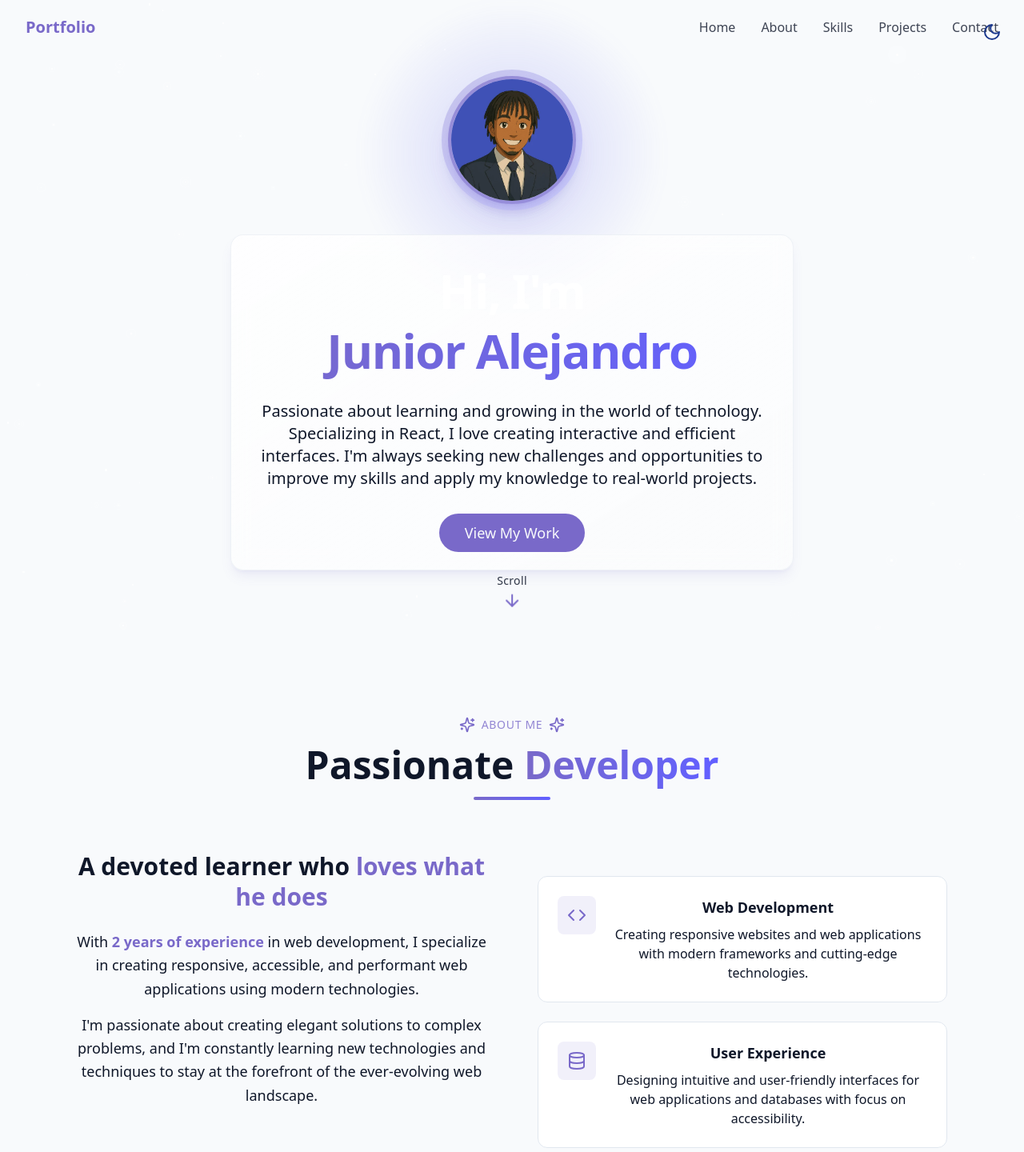
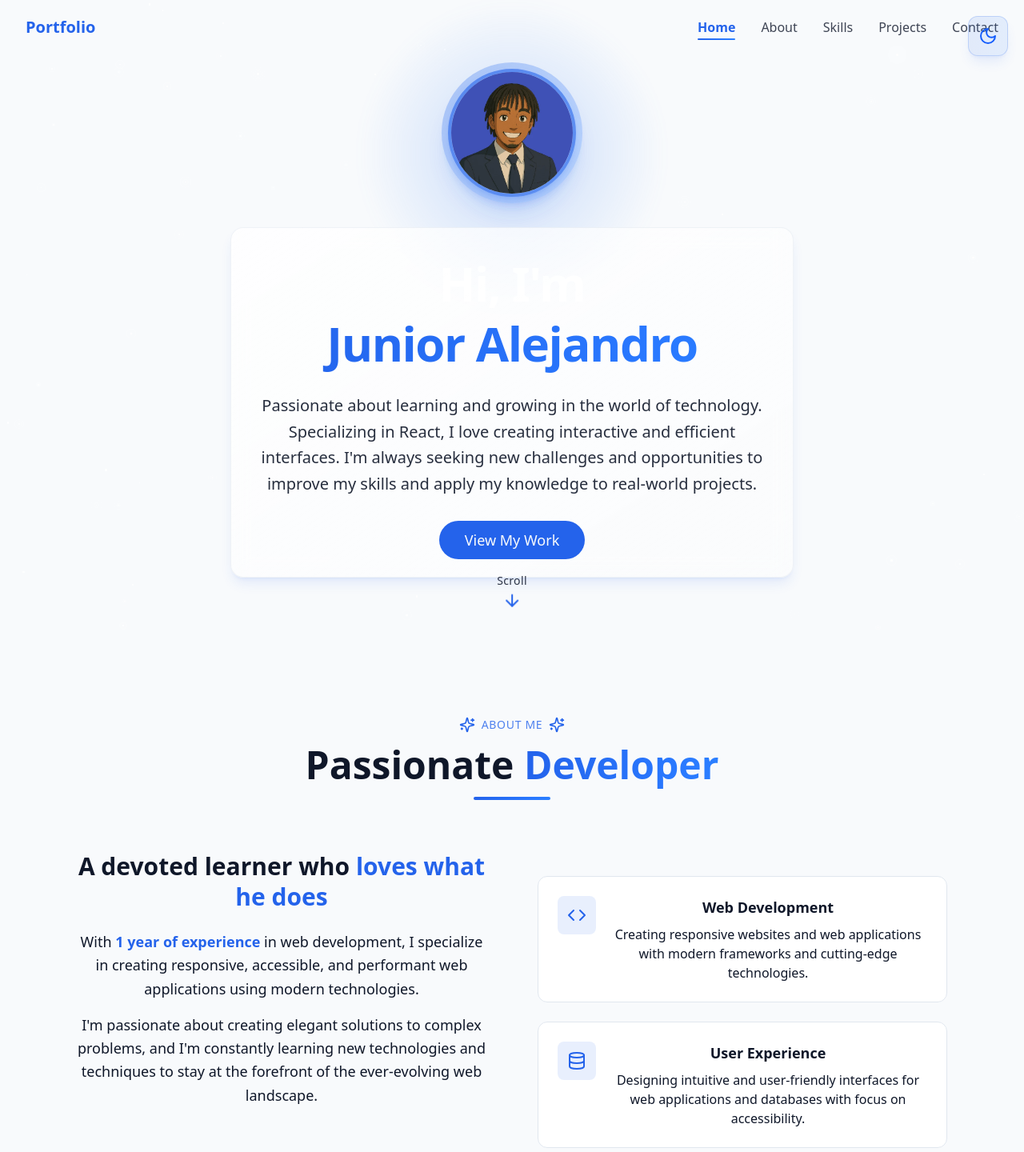
Before and after one commit to junito02/Junior-portfolio, a React (Vite) app: page / in a window 1280 px wide. Shown: the top 1440 px of the page at 80% size. Built offline with nearby package versions, Linux system fonts and the light colour scheme.

Commit message:
updating

```diff
--- a/src/components/AboutSection.jsx
+++ b/src/components/AboutSection.jsx
@@ -28,11 +28,11 @@ export const AboutSection = () => {
           </div>
           <h2 className="text-4xl md:text-5xl font-bold mb-4">
             Passionate{" "}
-            <span className="text-primary bg-gradient-to-r from-primary to-indigo-500 bg-clip-text text-transparent">
+            <span className="text-primary bg-gradient-to-r from-primary to-blue-500 bg-clip-text text-transparent">
               Developer
             </span>
           </h2>
-          <div className="w-24 h-1 bg-gradient-to-r from-primary to-indigo-500 mx-auto rounded-full" />
+          <div className="w-24 h-1 bg-gradient-to-r from-primary to-blue-500 mx-auto rounded-full" />
         </motion.div>
 
         <div className="grid grid-cols-1 lg:grid-cols-2 gap-16 items-center">
@@ -55,7 +55,7 @@ export const AboutSection = () => {
                 <p className="text-muted-foreground">
                   With{" "}
                   <span className="text-primary font-semibold">
-                    2 years of experience
+                    1 year of experience
                   </span>{" "}
                   in web development, I specialize in creating responsive,
                   accessible, and performant web applications using modern
@@ -74,7 +74,7 @@ export const AboutSection = () => {
             {/* Stats simplificados */}
             <div className="grid grid-cols-2 gap-6 py-6">
               <div className="text-center p-4 rounded-xl bg-card border border-border">
-                <div className="text-2xl font-bold text-primary">2+</div>
+                <div className="text-2xl font-bold text-primary">1+</div>
                 <div className="text-sm text-muted-foreground">
                   Years Experience
                 </div>
--- a/src/components/Footer.jsx
+++ b/src/components/Footer.jsx
@@ -67,7 +67,7 @@ export const Footer = () => {
             {/* Botón de scroll to top mejorado */}
             <motion.button
               onClick={scrollToTop}
-              className="group p-3 rounded-full bg-gradient-to-r from-primary/10 to-indigo-500/10 border border-primary/20 hover:border-primary/40 hover:from-primary/20 hover:to-indigo-500/20 transition-all duration-300"
+              className="group p-3 rounded-full bg-gradient-to-r from-primary/10 to-blue-500/10 border border-primary/20 hover:border-primary/40 hover:from-primary/20 hover:to-blue-500/20 transition-all duration-300"
               whileHover={{ y: -2 }}
               whileTap={{ scale: 0.95 }}
             >
--- a/src/components/HeroSection.jsx
+++ b/src/components/HeroSection.jsx
@@ -13,7 +13,7 @@ export const HeroSection = () => {
         className="absolute top-0 left-1/2 -translate-x-1/2 z-0 w-[480px] h-[480px] pointer-events-none"
         style={{
           background:
-            "radial-gradient(circle 240px at 50% 40%, rgba(99,102,241,0.25), transparent 80%)",
+            "radial-gradient(circle 240px at 50% 40%, rgba(59,130,246,0.25), transparent 80%)",
           filter: "blur(8px)",
         }}
       />
@@ -23,7 +23,7 @@ export const HeroSection = () => {
           initial={{ opacity: 0, y: 40 }}
           animate={{ opacity: 1, y: 0 }}
           transition={{ duration: 1 }}
-          className="inline-block rounded-full bg-gradient-to-br from-primary/30 to-indigo-500/20 p-2 shadow-xl shadow-primary/10 mb-6"
+          className="inline-block rounded-full bg-gradient-to-br from-primary/30 to-blue-500/20 p-2 shadow-xl shadow-primary/10 mb-6"
         >
           <img
             className="w-[160px] h-[160px] object-cover rounded-full border-4 border-primary/60 shadow-lg shadow-primary/20 mx-auto"
@@ -40,12 +40,12 @@ export const HeroSection = () => {
         >
           <h1 className="text-4xl md:text-6xl font-bold tracking-tight leading-tight">
             <span className="block text-white/80">Hi, I'm</span>
-            <span className="block text-transparent bg-gradient-to-r from-primary to-indigo-500 bg-clip-text animate-fade-in-delay-1">
+            <span className="block text-transparent bg-gradient-to-r from-primary to-blue-500 bg-clip-text animate-fade-in-delay-1">
               Junior Alejandro
             </span>
           </h1>
 
-          <p className="text-lg md:text-xl text-muted-foreground max-w-2xl mx-auto animate-fade-in-delay-2">
+          <p className="text-lg md:text-xl text-foreground/90 max-w-2xl mx-auto animate-fade-in-delay-2 leading-relaxed font-medium">
             Passionate about learning and growing in the world of technology.
             Specializing in React, I love creating interactive and efficient
             interfaces. I'm always seeking new challenges and opportunities to
--- a/src/components/Navbar.jsx
+++ b/src/components/Navbar.jsx
@@ -13,15 +13,29 @@ const navItems = [
 export const Navbar = () => {
   const [isScrolled, setIsScrolled] = useState(false);
   const [isMenuOpen, setIsMenuOpen] = useState(false);
+  const [activeSection, setActiveSection] = useState("hero");
 
   useEffect(() => {
     const handleScroll = () => {
-      setIsScrolled(window.screenY > 10);
+      setIsScrolled(window.scrollY > 10);
+
+      // Detectar sección activa
+      const sections = navItems.map((item) => item.href.substring(1));
+      const current = sections.find((section) => {
+        const element = document.getElementById(section);
+        if (element) {
+          const rect = element.getBoundingClientRect();
+          return rect.top <= 100 && rect.bottom >= 100;
+        }
+        return false;
+      });
+      if (current) setActiveSection(current);
     };
 
     window.addEventListener("scroll", handleScroll);
     return () => window.removeEventListener("scroll", handleScroll);
   }, []);
+
   return (
     <nav
       className={cn(
@@ -31,7 +45,7 @@ export const Navbar = () => {
     >
       <div className="container flex items-center justify-between">
         <a
-          className="text-xl font-bold text-primary flex items-center  md:flex"
+          className="text-xl font-bold text-primary flex items-center md:flex cursor-pointer"
           href="#hero"
         >
           <span className="relative z-10">
@@ -41,47 +55,65 @@ export const Navbar = () => {
 
         {/* desktop nav */}
         <div className="hidden md:flex space-x-8">
-          {navItems.map((item, key) => (
+          {navItems.map((item, key) => {
+            const isActive = activeSection === item.href.substring(1);
+            return (
               <a
                 key={key}
                 href={item.href}
-              className="text-foreground/80 hover:text-primary transition-colors duration-300"
+                className={cn(
+                  "transition-colors duration-300 cursor-pointer relative",
+                  isActive
+                    ? "text-primary font-semibold"
+                    : "text-foreground/80 hover:text-primary"
+                )}
               >
                 {item.name}
+                {isActive && (
+                  <div className="absolute -bottom-1 left-0 right-0 h-0.5 bg-gradient-to-r from-primary to-blue-500 rounded-full" />
+                )}
               </a>
-          ))}
+            );
+          })}
         </div>
 
         {/* mobile nav */}
-
         <button
           onClick={() => setIsMenuOpen((prev) => !prev)}
           className="md:hidden p-2 text-foreground z-50 cursor-pointer"
           aria-label={isMenuOpen ? "Close Menu" : "Open Menu"}
         >
-          {isMenuOpen ? <X size={24} /> : <Menu size={24} />}{" "}
+          {isMenuOpen ? <X size={24} /> : <Menu size={24} />}
         </button>
 
         <div
           className={cn(
-            "fixed inset-0 bg-background/95 backdroup-blur-md z-40 flex flex-col items-center justify-center",
+            "fixed inset-0 bg-background/95 backdrop-blur-md z-40 flex flex-col items-center justify-center",
             "transition-all duration-300 md:hidden",
             isMenuOpen
               ? "opacity-100 pointer-events-auto"
               : "opacity-0 pointer-events-none"
           )}
         >
-          <div className="flex flex-col space-y-8 text-xl ">
-            {navItems.map((item, key) => (
+          <div className="flex flex-col space-y-8 text-xl">
+            {navItems.map((item, key) => {
+              const isActive = activeSection === item.href.substring(1);
+              return (
                 <a
                   key={key}
                   href={item.href}
-                className="text-foreground/80 hover:text-primary transition-colors duration-300 "
+                  className={cn(
+                    "transition-colors duration-300 cursor-pointer",
+                    isActive
+                      ? "text-primary font-semibold"
+                      : "text-foreground/80 hover:text-primary"
+                  )}
                   onClick={() => setIsMenuOpen(false)}
                 >
                   {item.name}
                 </a>
-            ))}
+              );
+            })}
           </div>
         </div>
       </div>
--- a/src/components/ProjectsSection.jsx
+++ b/src/components/ProjectsSection.jsx
@@ -93,7 +93,7 @@ export const ProjectsSection = () => {
           </div>
           <h2 className="text-4xl md:text-5xl font-bold mb-6">
             Featured{" "}
-            <span className="text-primary bg-gradient-to-r from-primary to-indigo-500 bg-clip-text text-transparent">
+            <span className="text-primary bg-gradient-to-r from-primary to-blue-500 bg-clip-text text-transparent">
               Projects
             </span>
           </h2>
@@ -102,7 +102,7 @@ export const ProjectsSection = () => {
             crafted with attention to detail, performance, and user experience.
             Explore the code and live demos below.
           </p>
-          <div className="w-24 h-1 bg-gradient-to-r from-primary to-indigo-500 mx-auto mt-6 rounded-full" />
+          <div className="w-24 h-1 bg-gradient-to-r from-primary to-blue-500 mx-auto mt-6 rounded-full" />
         </motion.div>
 
         {/* Grid de proyectos */}
--- a/src/components/ThemeToggle.jsx
+++ b/src/components/ThemeToggle.jsx
@@ -1,75 +1,91 @@
 import { Moon, Sun } from "lucide-react";
 import { useEffect, useState } from "react";
 import { cn } from "@/lib/utils";
+import { motion, AnimatePresence } from "framer-motion";
 
 export const ThemeToggle = () => {
   const [isDarkMode, setIsDarkMode] = useState(false);
-  const [isMobile, setIsMobile] = useState(false);
+  const [mounted, setMounted] = useState(false);
 
   useEffect(() => {
-    // Check if device is mobile
-    const checkMobile = () => {
-      setIsMobile(window.innerWidth < 640); // 640px is the 'sm' breakpoint in Tailwind
-    };
+    setMounted(true);
 
-    // Initial check
-    checkMobile();
+    // Check for saved theme preference or default to light mode
+    const savedTheme = localStorage.getItem("theme");
+    const prefersDark = window.matchMedia(
+      "(prefers-color-scheme: dark)"
+    ).matches;
 
-    // Add event listener for window resize
-    window.addEventListener("resize", checkMobile);
-
-    // Cleanup
-    return () => window.removeEventListener("resize", checkMobile);
-  }, []);
-
-  useEffect(() => {
-    const storedTheme = localStorage.getItem("theme");
-
-    if (isMobile) {
-      // Force dark mode on mobile
-      document.documentElement.classList.add("dark");
-      setIsDarkMode(true);
-    } else {
-      // Normal theme behavior for desktop
-      if (storedTheme === "dark") {
+    if (savedTheme === "dark" || (!savedTheme && prefersDark)) {
       setIsDarkMode(true);
       document.documentElement.classList.add("dark");
     } else {
-        localStorage.setItem("theme", "light");
       setIsDarkMode(false);
       document.documentElement.classList.remove("dark");
     }
-    }
-  }, [isMobile]);
+  }, []);
 
   const toggleTheme = () => {
-    if (isMobile) return; // Prevent theme toggle on mobile
+    const newTheme = !isDarkMode;
+    setIsDarkMode(newTheme);
 
-    if (isDarkMode) {
+    if (newTheme) {
+      document.documentElement.classList.add("dark");
+      localStorage.setItem("theme", "dark");
+    } else {
       document.documentElement.classList.remove("dark");
       localStorage.setItem("theme", "light");
-      setIsDarkMode(false);
-    } else {
-      document.documentElement.classList.add("dark");
-      localStorage.setItem("theme", "dark");
-      setIsDarkMode(true);
     }
   };
 
+  // Prevent hydration mismatch
+  if (!mounted) {
     return (
-    <button
+      <div className="fixed top-5 right-5 z-50 p-3 rounded-xl bg-gradient-to-r from-primary/10 to-blue-500/10 border border-primary/20">
+        <div className="w-6 h-6" />
+      </div>
+    );
+  }
+
+  return (
+    <motion.button
       onClick={toggleTheme}
       className={cn(
-        "fixed top-5 right-5 z-50 p-2 rounded-full transition-colors duration-300",
-        "focus:outline-none hover:bg-primary/10 cursor-pointer",
-        isMobile ? "hidden" : "block" // Hide button on mobile
+        "fixed top-5 right-5 z-50 p-3 rounded-xl transition-all duration-300 cursor-pointer",
+        "bg-gradient-to-r from-primary/10 to-blue-500/10 border border-primary/20",
+        "hover:border-primary/40 hover:from-primary/20 hover:to-blue-500/20",
+        "focus:outline-none focus:ring-2 focus:ring-primary/50 focus:ring-offset-2 focus:ring-offset-background",
+        "shadow-lg shadow-primary/10"
       )}
+      whileHover={{ scale: 1.05, y: -2 }}
+      whileTap={{ scale: 0.95 }}
+      initial={{ opacity: 0, y: -20 }}
+      animate={{ opacity: 1, y: 0 }}
+      transition={{ duration: 0.5, delay: 0.3 }}
     >
+      <AnimatePresence mode="wait">
         {isDarkMode ? (
-        <Sun className="h-6 w-6 text-yellow-300" />
+          <motion.div
+            key="sun"
+            initial={{ rotate: -90, opacity: 0 }}
+            animate={{ rotate: 0, opacity: 1 }}
+            exit={{ rotate: 90, opacity: 0 }}
+            transition={{ duration: 0.2 }}
+          >
+            <Sun className="h-6 w-6 text-yellow-400" />
+          </motion.div>
         ) : (
-        <Moon className="h-6 w-6 text-blue-900" />
+          <motion.div
+            key="moon"
+            initial={{ rotate: 90, opacity: 0 }}
+            animate={{ rotate: 0, opacity: 1 }}
+            exit={{ rotate: -90, opacity: 0 }}
+            transition={{ duration: 0.2 }}
+          >
+            <Moon className="h-6 w-6 text-blue-600" />
+          </motion.div>
         )}
-    </button>
+      </AnimatePresence>
+    </motion.button>
   );
 };
--- a/src/index.css
+++ b/src/index.css
@@ -79,7 +79,7 @@
 
     --card: 0 0% 100%;
 
-    --primary: 250 47% 60%;
+    --primary: 221 83% 53%;
     --primary-foreground: 210 40% 98%;
 
     --border: 214 32% 91%;
```
Also changed, not shown: src/components/ContactSection.jsx (+11 -11 lines), src/components/SkillsSection.jsx (+8 -8 lines). Lines whose indentation alone changed are shown as unchanged.
